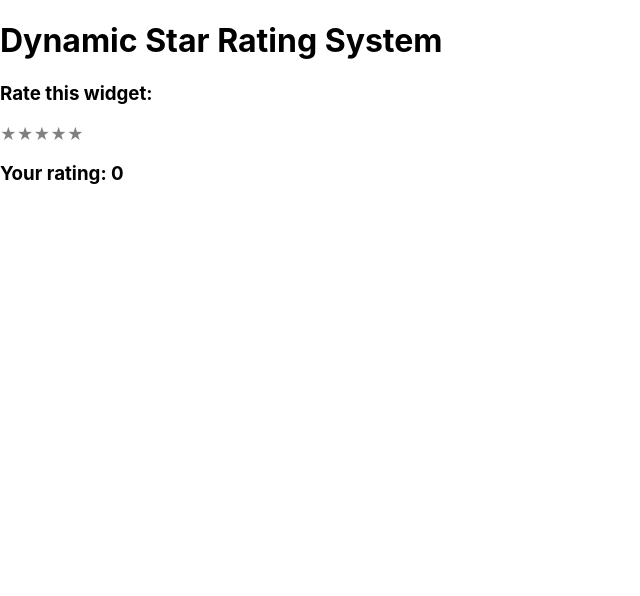
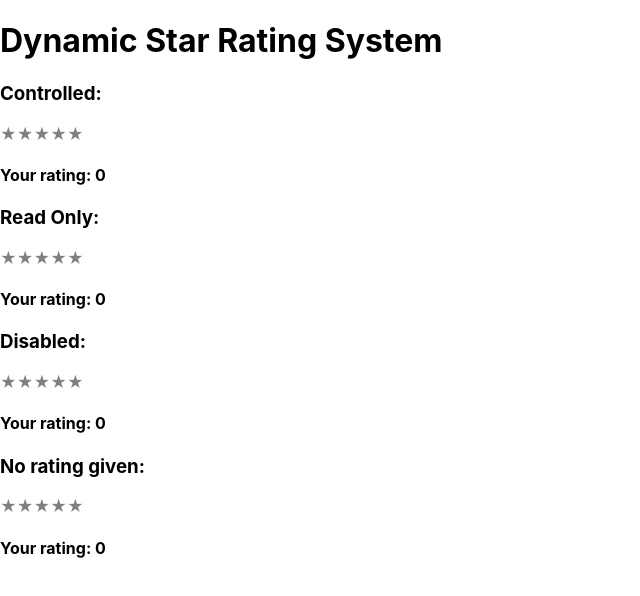
Before and after one commit to FatimaShibli/Star-System, a React (Create React App) app: page / in a window 1280 px wide. Shown: the top 596 px of the page, without its empty margins (0-640 px from the left). Built offline with nearby package versions, Linux system fonts and the light colour scheme; no server answers.

Commit message:
Update StarRating.js

```diff
--- a/src/StarRating.js
+++ b/src/StarRating.js
@@ -1,10 +1,11 @@
 import React, { useState, useEffect } from 'react';
 import axios from 'axios';
 
-
-
 const StarRating = () => {
-    const [rating, setRating] = useState(0);
+  const [controlledRating, setControlledRating] = useState(0);
+  const [readOnlyRating, setReadOnlyRating] = useState(0);
+  const [disabledRating, setDisabledRating] = useState(0);
+  const [noRatingGiven, setNoRatingGiven] = useState(0);
   const [totalRatings, setTotalRatings] = useState(0);
 
   useEffect(() => {
@@ -20,7 +21,7 @@ const StarRating = () => {
     fetchTotalRatings();
   }, []);
 
-    const handleRatingChange = async (newRating) => {
+  const handleRatingChange = async (newRating, setRating) => {
     setRating(newRating);
     try {
       await axios.post('/api/ratings', { rating: newRating });
@@ -32,25 +33,75 @@ const StarRating = () => {
 
   return (
     <div>
-      <h3>Rate this widget:</h3>
+      <h3>Controlled:</h3>
       <div>
         {[1, 2, 3, 4, 5].map((value) => (
           <span
             key={value}
-            onClick={() => handleRatingChange(value)}
+            onClick={() => handleRatingChange(value, setControlledRating)}
             style={{
               cursor: 'pointer',
-              color: value <= rating ? 'orange' : 'gray',
+              color: value <= controlledRating ? 'orange' : 'gray',
             }}
           >
             ★
           </span>
         ))}
       </div>
-      <h3>Your rating: {rating}</h3>
+      <h4>Your rating: {controlledRating}</h4>
+
+      <h3>Read Only:</h3>
+      <div>
+        {[1, 2, 3, 4, 5].map((value) => (
+          <span
+            key={value}
+            onClick={() => handleRatingChange(value, setReadOnlyRating)}
+            style={{
+              cursor: 'pointer',
+              color: value <= readOnlyRating ? 'orange' : 'gray',
+            }}
+          >
+            ★
+          </span>
+        ))}
+      </div>
+      <h4>Your rating: {readOnlyRating}</h4>
+
+      <h3>Disabled:</h3>
+      <div>
+        {[1, 2, 3, 4, 5].map((value) => (
+          <span
+            key={value}
+            onClick={() => handleRatingChange(value, setDisabledRating)}
+            style={{
+              cursor: 'pointer',
+              color: value <= disabledRating ? 'orange' : 'gray',
+            }}
+          >
+            ★
+          </span>
+        ))}
+      </div>
+      <h4>Your rating: {disabledRating}</h4>
+
+      <h3>No rating given:</h3>
+      <div>
+        {[1, 2, 3, 4, 5].map((value) => (
+          <span
+            key={value}
+            onClick={() => handleRatingChange(value, setNoRatingGiven)}
+            style={{
+              cursor: 'pointer',
+              color: value <= noRatingGiven ? 'orange' : 'gray',
+            }}
+          >
+            ★
+          </span>
+        ))}
+      </div>
+      <h4>Your rating: {noRatingGiven}</h4>
     </div>
   );
 };
 
-
 export default StarRating;
```
Lines whose indentation alone changed are shown as unchanged.
